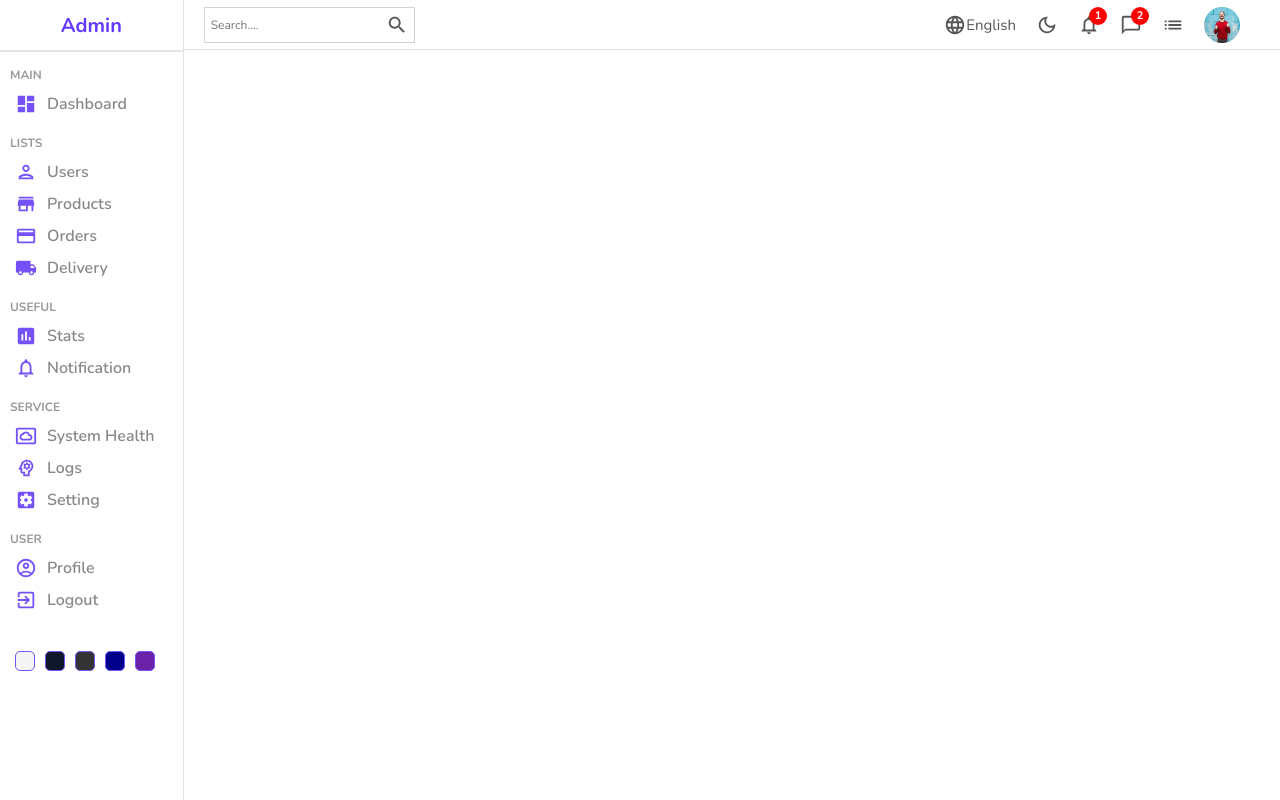
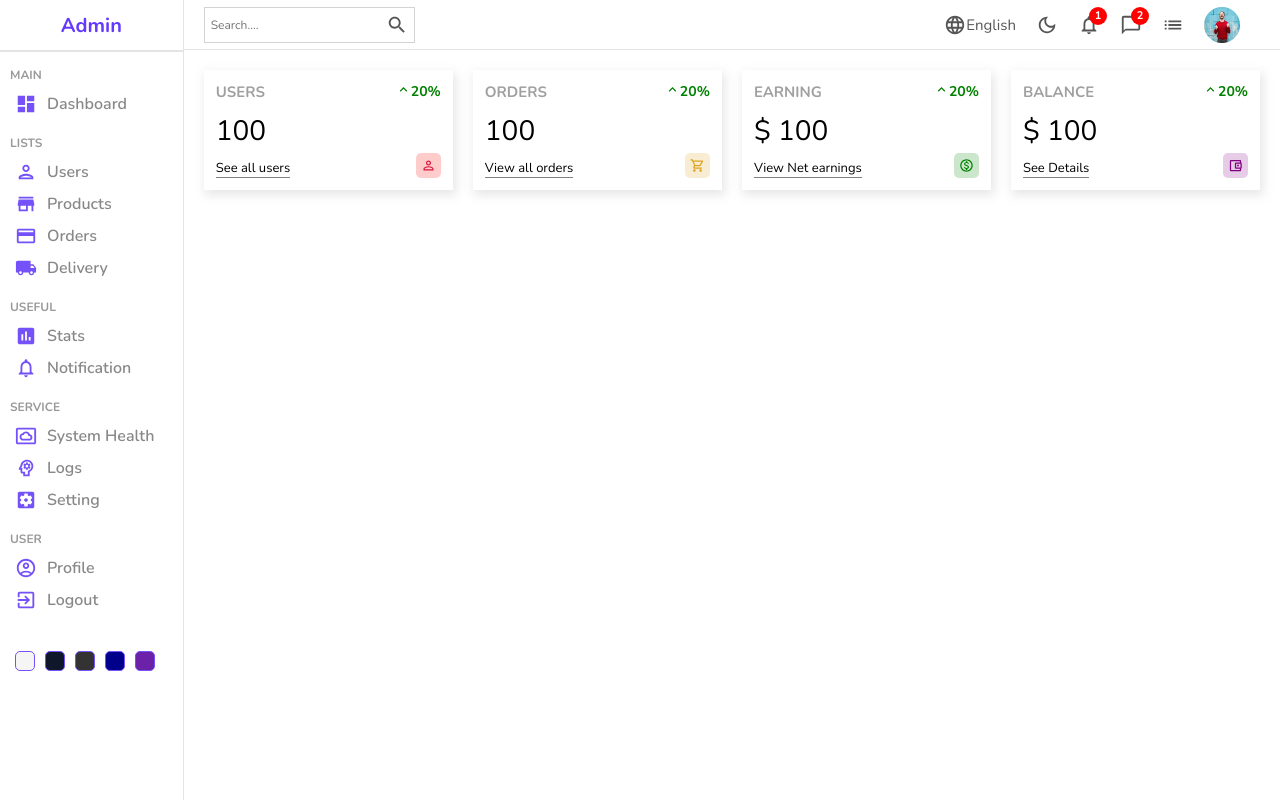
Before and after one commit to AnkanDas98/react-admin-pannel, a React (Create React App) app: page / in a window 1280 px wide. Built offline with nearby package versions, Linux system fonts and the light colour scheme.

Commit message:
Added widget component

```diff
--- a/public/index.html
+++ b/public/index.html
@@ -28,6 +28,10 @@
       html {
         font-size: 62.5%;
       }
+
+      /* body {
+        overflow: hidden;
+      } */
     </style>
     <title>React App</title>
   </head>
--- a/src/pages/components/navbar/navbar.scss
+++ b/src/pages/components/navbar/navbar.scss
@@ -148,7 +148,7 @@
         justify-content: space-between;
         padding: 2rem;
         position: relative;
-        z-index: 10;
+
 
         .item{
 
@@ -197,11 +197,12 @@
 
             .header{
                 width: 100%;
-                height: 5vh;
+                height: 5%;
                 display: flex;
                 align-items: center;
                 justify-content: flex-end;
                 margin-bottom: 1rem;
+                margin-top: 1rem;
 
                 .close-outline{
                     display: block;
@@ -216,15 +217,16 @@
 
             .mobile-nav-list{
                 display: flex;
-                height: 95vh;
+                height: 93%;
+                width: 100%;
 
                 ul{
+                    height: 100%;
                     width: 100%;
                     display: flex;
                     list-style: none;
                     margin:0;
                     flex-direction: column;
-                    // justify-content: center;
                     align-items: center;
                     gap: 1.2rem;
                     font-size: 20px;
--- /dev/null
+++ b/src/pages/components/widget/Widget.jsx
@@ -0,0 +1,106 @@
+import {
+  AccountBalanceWalletOutlined,
+  KeyboardArrowDown,
+  KeyboardArrowUp,
+  MonetizationOnOutlined,
+  PersonOutline,
+  ShoppingCartOutlined,
+} from "@mui/icons-material";
+import React from "react";
+
+import "./widget.scss";
+
+const Widget = ({ type }) => {
+  let data;
+
+  //temporary
+  const amount = 100;
+  const diff = 20;
+
+  switch (type) {
+    case "users":
+      data = {
+        title: "USERS",
+        isMoney: false,
+        link: "See all users",
+        icon: (
+          <PersonOutline
+            className="icon"
+            style={{
+              color: "crimson",
+              backgroundColor: "rgba(255, 0, 0, 0.2)",
+            }}
+          />
+        ),
+      };
+      break;
+    case "orders":
+      data = {
+        title: "ORDERS",
+        isMoney: false,
+        link: "View all orders",
+        icon: (
+          <ShoppingCartOutlined
+            className="icon"
+            style={{
+              backgroundColor: "rgba(218, 165, 32, 0.2)",
+              color: "goldenrod",
+            }}
+          />
+        ),
+      };
+      break;
+    case "earning":
+      data = {
+        title: "EARNING",
+        isMoney: true,
+        link: "View Net earnings",
+        icon: (
+          <MonetizationOnOutlined
+            className="icon"
+            style={{ backgroundColor: "rgba(0, 128, 0, 0.2)", color: "green" }}
+          />
+        ),
+      };
+      break;
+    case "balance":
+      data = {
+        title: "BALANCE",
+        isMoney: true,
+        link: "See Details",
+        icon: (
+          <AccountBalanceWalletOutlined
+            className="icon"
+            style={{
+              backgroundColor: "rgba(128, 0, 128, 0.2)",
+              color: "purple",
+            }}
+          />
+        ),
+      };
+      break;
+    default:
+      break;
+  }
+
+  return (
+    <div className="widget">
+      <div className="left">
+        <span className="title">{data.title}</span>
+        <span className="counter">
+          {data.isMoney && "$"} {amount}
+        </span>
+        <span className="link">{data.link}</span>
+      </div>
+      <div className="right">
+        <div className="percentage positive">
+          <KeyboardArrowUp />
+          {diff}%
+        </div>
+        {data.icon}
+      </div>
+    </div>
+  );
+};
+
+export default Widget;
--- /dev/null
+++ b/src/pages/components/widget/widget.scss
@@ -0,0 +1,53 @@
+.widget{
+   display: flex;
+   flex: 1;
+   justify-content: space-between;
+   -webkit-box-shadow: 2px 4px 10px 1px rgba(0, 0, 0, 0.47);
+   box-shadow: 2px 4px 10px 1px rgba(201, 201, 201, 0.47);
+   height: 12rem;
+   padding: 1.2rem;
+
+   .left,.right{
+    display: flex;
+    flex-direction: column;
+    justify-content: space-between;
+
+    .title{
+        font-weight: bold;
+        font-size: 1.5rem;
+        color: rgb(160, 160, 160);
+    }
+
+    .counter{
+        font-size: 2.8rem;
+        font-weight: 300;
+    }
+
+    .link{
+        width: max-content;
+        font-size: 1.3rem;
+        border-bottom: 1px solid gray;
+    }
+
+    .percentage{
+        display: flex;
+        justify-content: center;
+        font-size: 1.4rem;
+        font-weight: bold;
+
+        &.positive{
+            color: green;
+        }
+
+        &.negative{
+            color: red;
+        }
+    }
+   }
+   .icon{
+      font-size: 2.5rem;
+      padding: 5px;
+      border-radius: 5px;
+      align-self: flex-end;
+   }
+}
--- a/src/pages/home/Home.jsx
+++ b/src/pages/home/Home.jsx
@@ -2,6 +2,7 @@
 
 import Navbar from "../components/navbar/Navbar";
 import Sidebar from "../components/sidebar/Sidebar";
+import Widget from "../components/widget/Widget";
 
 import "./home.scss";
 
@@ -11,6 +12,12 @@
       <Sidebar />
       <div className="homeContainer">
         <Navbar />
+        <div className="widgets">
+          <Widget type="users" />
+          <Widget type="orders" />
+          <Widget type="earning" />
+          <Widget type="balance" />
+        </div>
       </div>
     </div>
   );
--- a/src/pages/home/home.scss
+++ b/src/pages/home/home.scss
@@ -3,5 +3,30 @@
 
   .homeContainer{
     flex: 6;
+
+    .widgets{
+      width: 100%;
+      display: flex;
+      padding: 2rem;
+      gap: 2rem;
+    }
+  }
+
+}
+
+@media(max-width:46em){
+  .home{
+
+    .homeContainer{
+
+      .widgets{
+        width: 100%;
+        display: grid;
+        grid-template-columns: 1fr 1fr;
+        padding: 2rem;
+        gap: 2rem;
+      }
+    }
+
   }
 }
```
